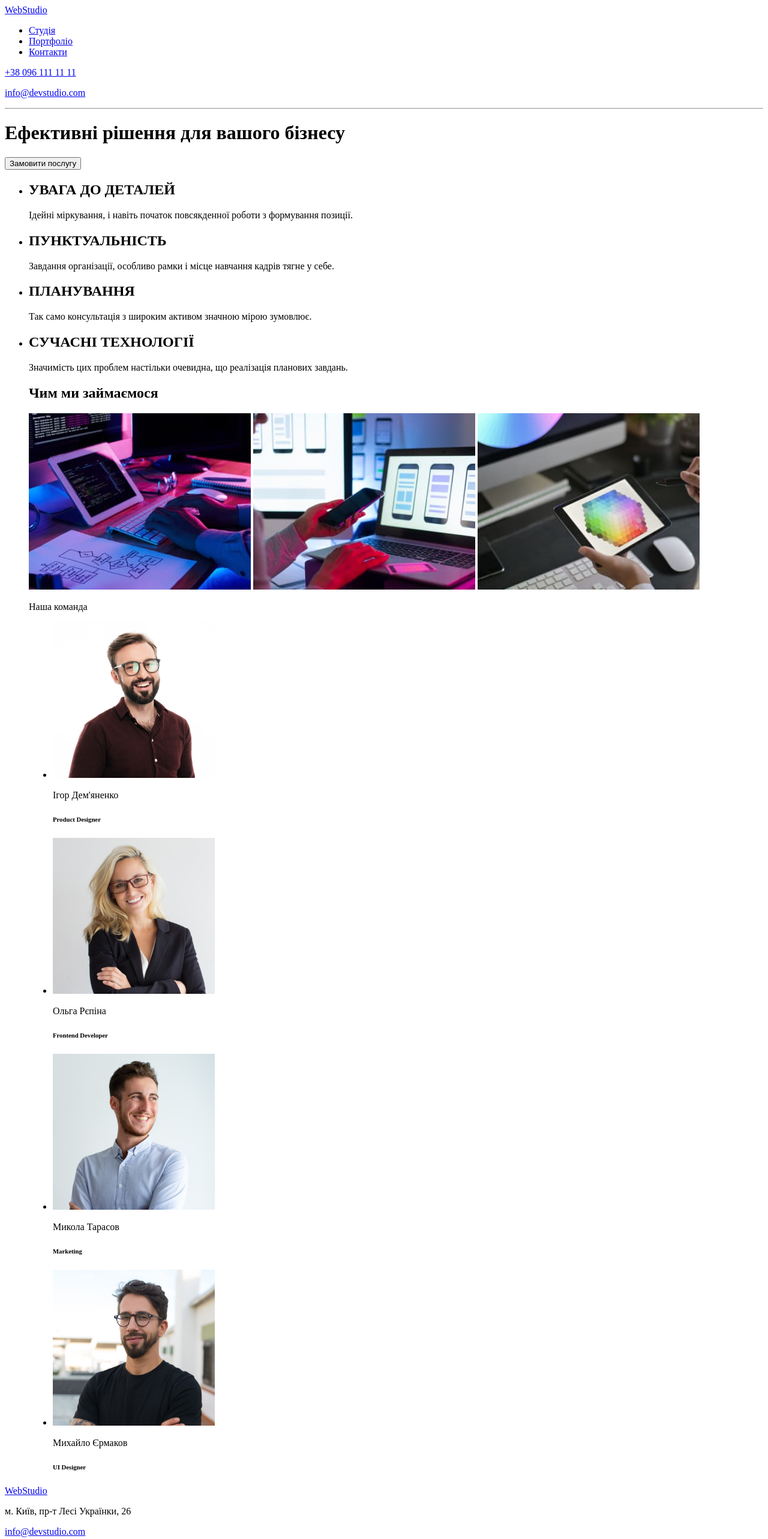
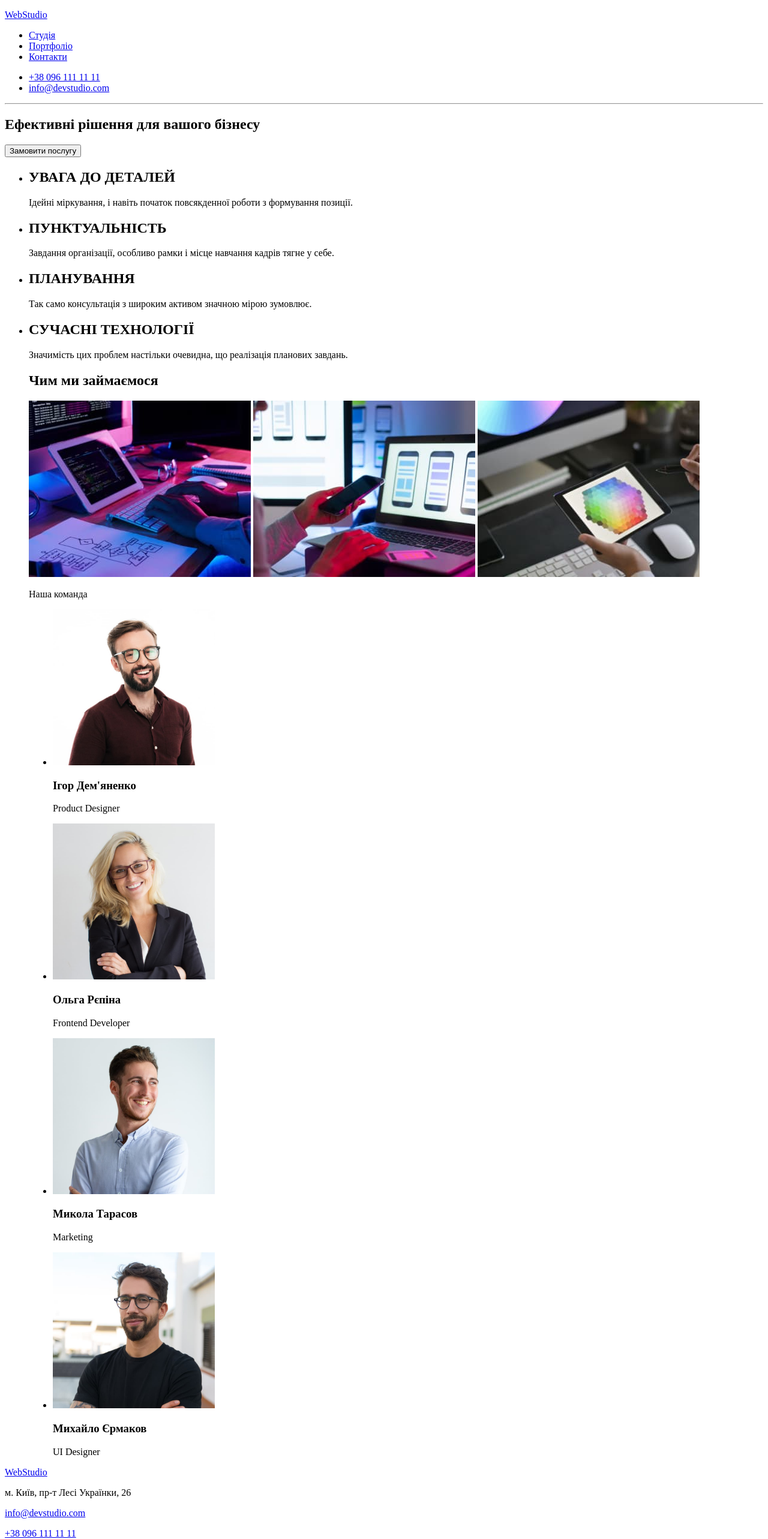
Before and after one commit to stoletoff/goit-markup-hw-01, a plain HTML site: page index.html in a window 1280 px wide. Shown: the top 2566 px of the page at 60% size. Drawn offline with Linux system fonts and the light colour scheme.

Commit message:
fix some tags

```diff
--- a/index.html
+++ b/index.html
@@ -1,5 +1,5 @@
 <!DOCTYPE html>
-<html lang="en">
+<html lang="uk">
 <head>
     <meta charset="UTF-8">
     <meta http-equiv="X-UA-Compatible" content="IE=edge">
@@ -8,7 +8,7 @@
 </head>
 <body>
     <header>
-        <a href="#">WebStudio</a>
+        <p><a href="#">WebStudio</a></p>
         <nav>
             <ul>
                 <li><a href="#">Студія</a></li>
@@ -16,72 +16,77 @@
                 <li><a href="#">Контакти</a></li>
             </ul>
         </nav>
-        <p><a href="tel:+380961111111">+38 096 111 11 11</a></p>
-        <p><a href="mailto:info@devstudio.com">info@devstudio.com</a></p>
+        <ul>
+            <li><a href="tel:+380961111111">+38 096 111 11 11</a></li>
+            <li><a href="mailto:info@devstudio.com">info@devstudio.com</a></li>
+        </ul>
+
         <hr>
     </header>
 
     <main>
-        <h1>Ефективні рішення для вашого бізнесу</h1>
-        <button type="button">Замовити послугу</button>
+        <section>
+            <h1>Ефективні рішення для вашого бізнесу</h1>
+            <button type="button">Замовити послугу</button>
+        </section>
         <ul>
             <li>
                 <h2>УВАГА ДО ДЕТАЛЕЙ</h2>
-                Ідейні міркування, і навіть початок повсякденної роботи з формування позиції.
+                <p>Ідейні міркування, і навіть початок повсякденної роботи з формування позиції.</p>
             </li>
             <li>
                 <h2>ПУНКТУАЛЬНІСТЬ</h2>
-                Завдання організації, особливо рамки і місце навчання кадрів тягне у себе.
+                <p>Завдання організації, особливо рамки і місце навчання кадрів тягне у себе.</p>
             </li>
             <li>
                 <h2>ПЛАНУВАННЯ</h2>
-                Так само консультація з широким активом значною мірою зумовлює.
+                <p>Так само консультація з широким активом значною мірою зумовлює.</p>
             </li>
             <li>
                 <h2>СУЧАСНІ ТЕХНОЛОГІЇ</h2>
-                Значимість цих проблем настільки очевидна, що реалізація планових завдань.
+                <p>Значимість цих проблем настільки очевидна, що реалізація планових завдань.</p>
             </li>
         </ul>
 
         <figure>
             <figcaption><h2>Чим ми займаємося</h2></figcaption>
-            <img src="images/box1.jpg" alt="Кодируем при помощи планшета с беспроводной клавиатурой" width="370" height="294">
-            <img src="images/box2.jpg" alt="Выполняем WEB-разработку для мобильных устройств" width="370" height="294">
-            <img src="images/box3.jpg" alt="Подбираем палитру цветов при помощи планшета" width="370" height="294">
+            <img src="./images/box1.jpg" alt="Кодируем при помощи планшета с беспроводной клавиатурой" width="370" height="294">
+            <img src="./images/box2.jpg" alt="Выполняем WEB-разработку для мобильных устройств" width="370" height="294">
+            <img src="./images/box3.jpg" alt="Подбираем палитру цветов при помощи планшета" width="370" height="294">
         </figure>
 
         <figure>
             <figcaption><p>Наша команда</p></figcaption>
             <ul>
                 <li>
-                    <img src="images/designer.jpg" alt="Ігор Дем'яненко" width="270" height="260">
-                    <p>Ігор Дем'яненко</p>
-                    <h6>Product Designer</h6>
+                    <img src="./images/designer.jpg" alt="Ігор Дем'яненко" width="270" height="260">
+                    <h3>Ігор Дем'яненко</h3>
+                    <p>Product Designer</p>
                 </li>
 
                 <li>
-                    <img src="images/frontend.jpg" alt="Ольга Рєпіна" width="270" height="260">
-                    <p>Ольга Рєпіна</p>
-                    <h6>Frontend Developer</h6>
+                    <img src="./images/frontend.jpg" alt="Ольга Рєпіна" width="270" height="260">
+                    <h3>Ольга Рєпіна</h3>
+                    <p>Frontend Developer</p>
                 </li>
 
                 <li>
-                    <img src="images/marketing.jpg" alt="Микола Тарасов" width="270" height="260">
-                    <p>Микола Тарасов</p>
-                    <h6>Marketing</h6>
+                    <img src="./images/marketing.jpg" alt="Микола Тарасов" width="270" height="260">
+                    <h3>Микола Тарасов</h3>
+                    <p>Marketing</p>
                 </li>
 
                 <li>
-                    <img src="images/ui-designer.jpg" alt="Михайло Єрмаков" width="270" height="260">
-                    <p>Михайло Єрмаков</p>
-                    <h6>UI Designer</h6>
+                    <img src="./images/ui-designer.jpg" alt="Михайло Єрмаков" width="270" height="260">
+                    <h3>Михайло Єрмаков</h3>
+                    <p>UI Designer</p>
                 </li>
             </ul>
         </figure>
     </main>
 
     <footer>
-        <a href="#">WebStudio</a> <br>
+        <p><a href="#">WebStudio</a></p>
         <adress>
             <p>м. Київ, пр-т Лесі Українки, 26</p>
             <p><a href="mailto:info@devstudio.com">info@devstudio.com</a></p>
@@ -89,6 +94,5 @@
         </adress>
         </ul>
     </footer>
-
 </body>
 </html>
```
